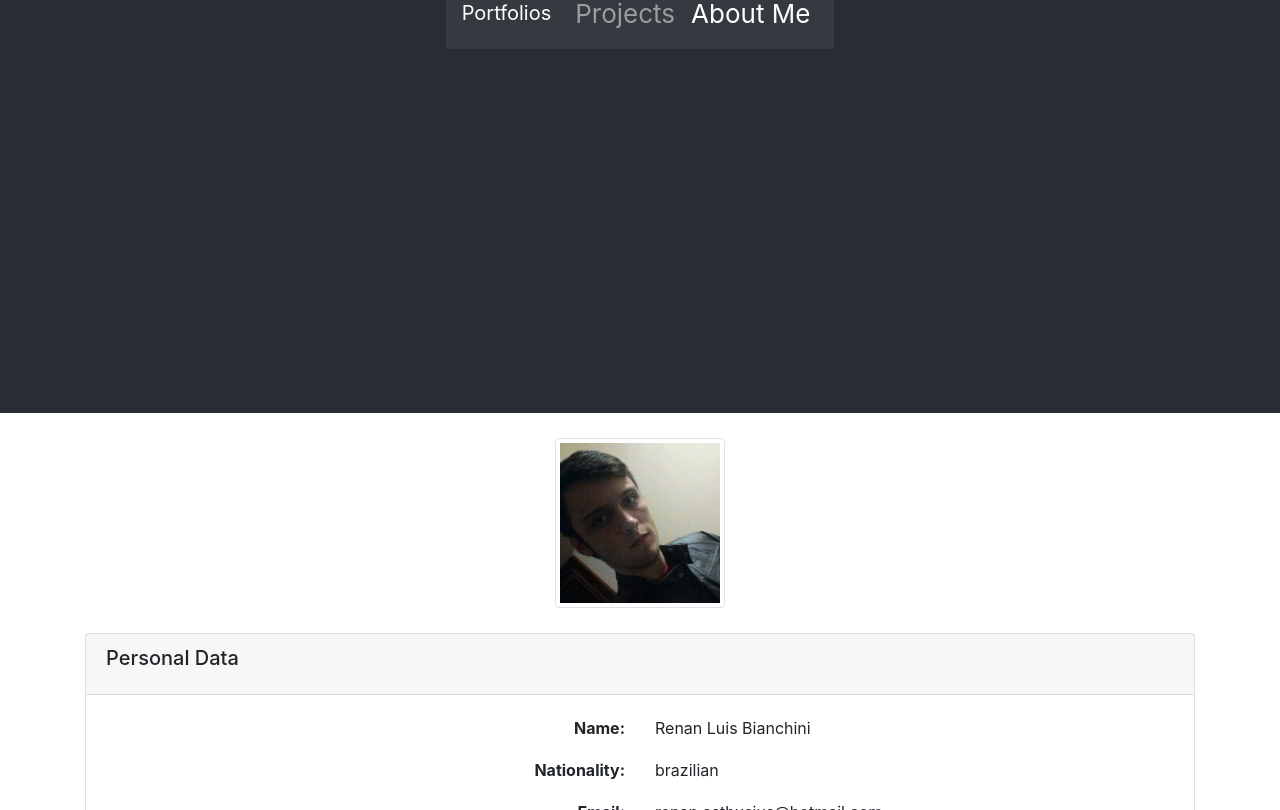
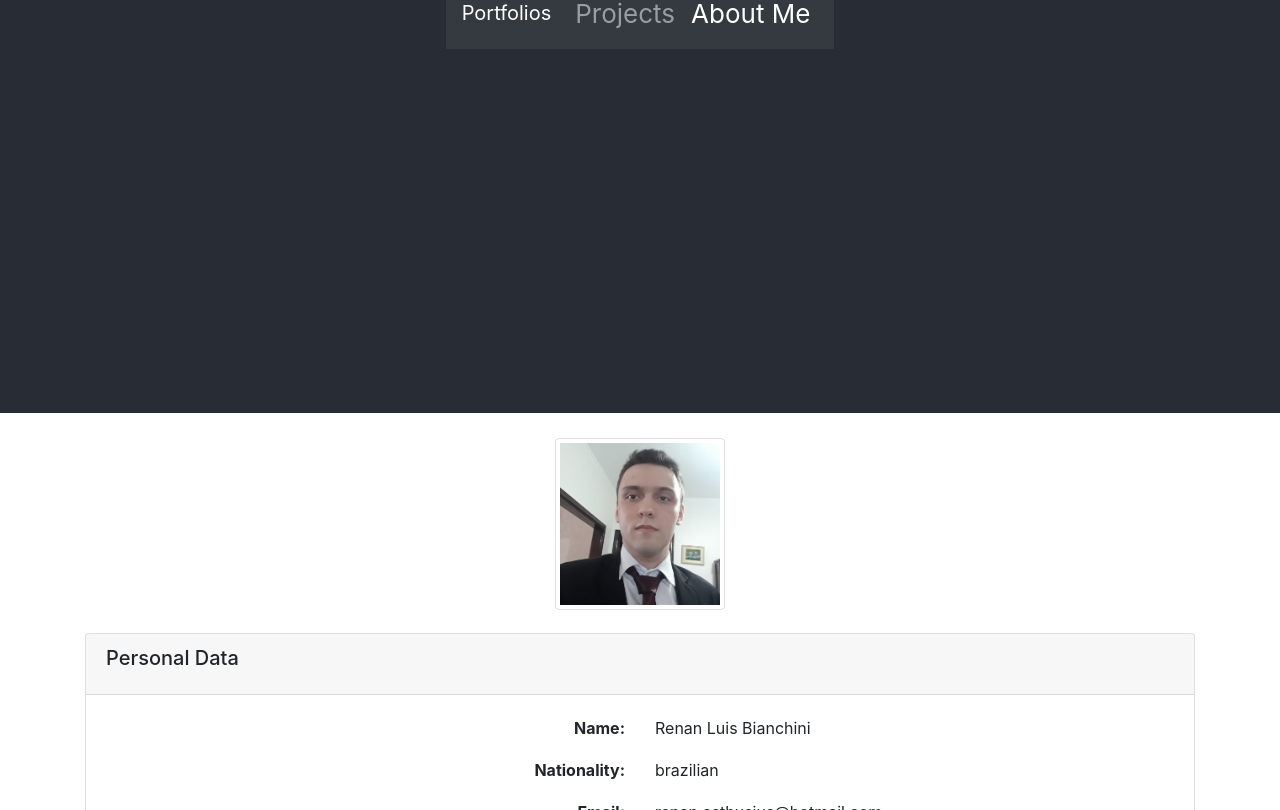
Before and after one commit to stallkid/portfolio, a React (Create React App) app: page /about in a window 1280 px wide. Shown: the part 387-1197 px from the top of the page. Built offline with nearby package versions, Linux system fonts and the light colour scheme.

Commit message:
changed person photo

```diff
--- a/src/containers/About/About.js
+++ b/src/containers/About/About.js
@@ -52,7 +52,7 @@ class About extends Component {
                 <Row className="justify-content-sm-center">
                     <Col md="auto">
                         <div className="cv-image">
-                            <Image src="images/person.jpg" thumbnail />
+                            <Image src="images/person2.jfif" thumbnail />
                         </div>
                     </Col>
                 </Row>
```
Also changed, not shown: public/images/person1.jpg (renamed from public/images/person.jpg), public/images/person2.jfif (added).
